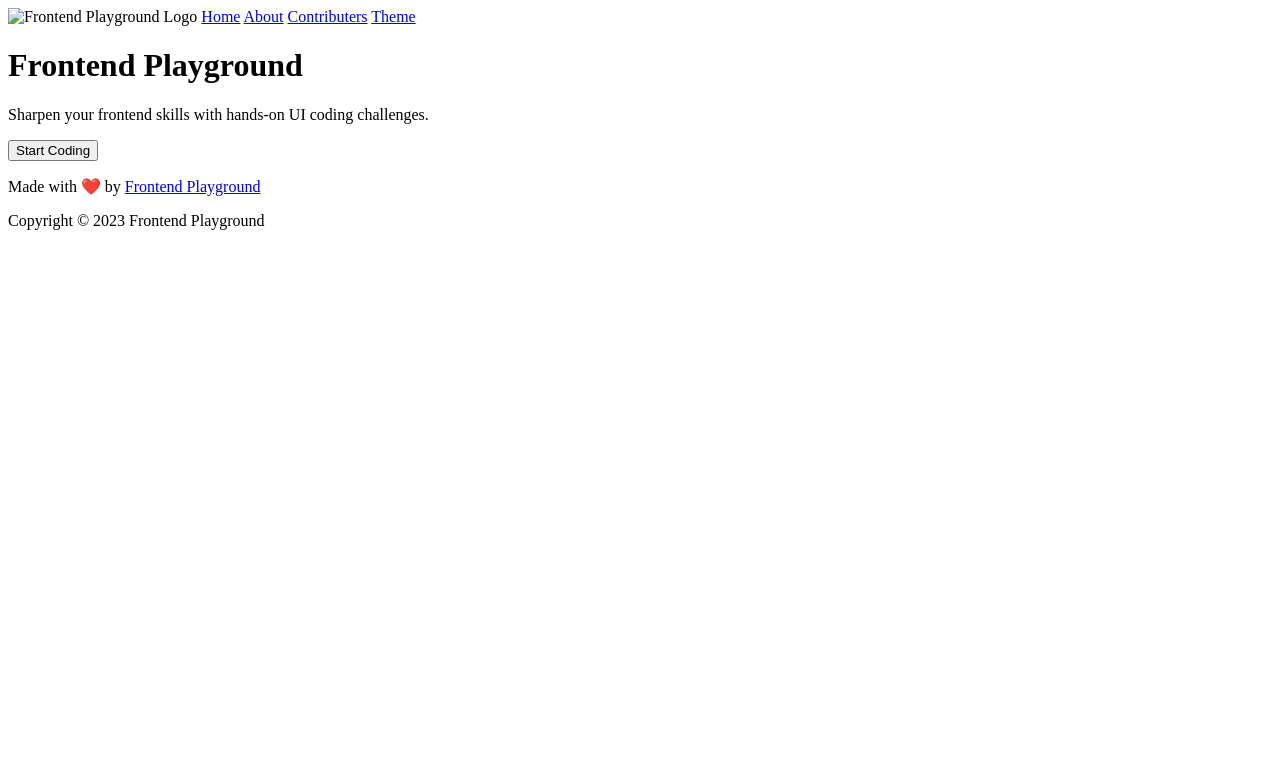
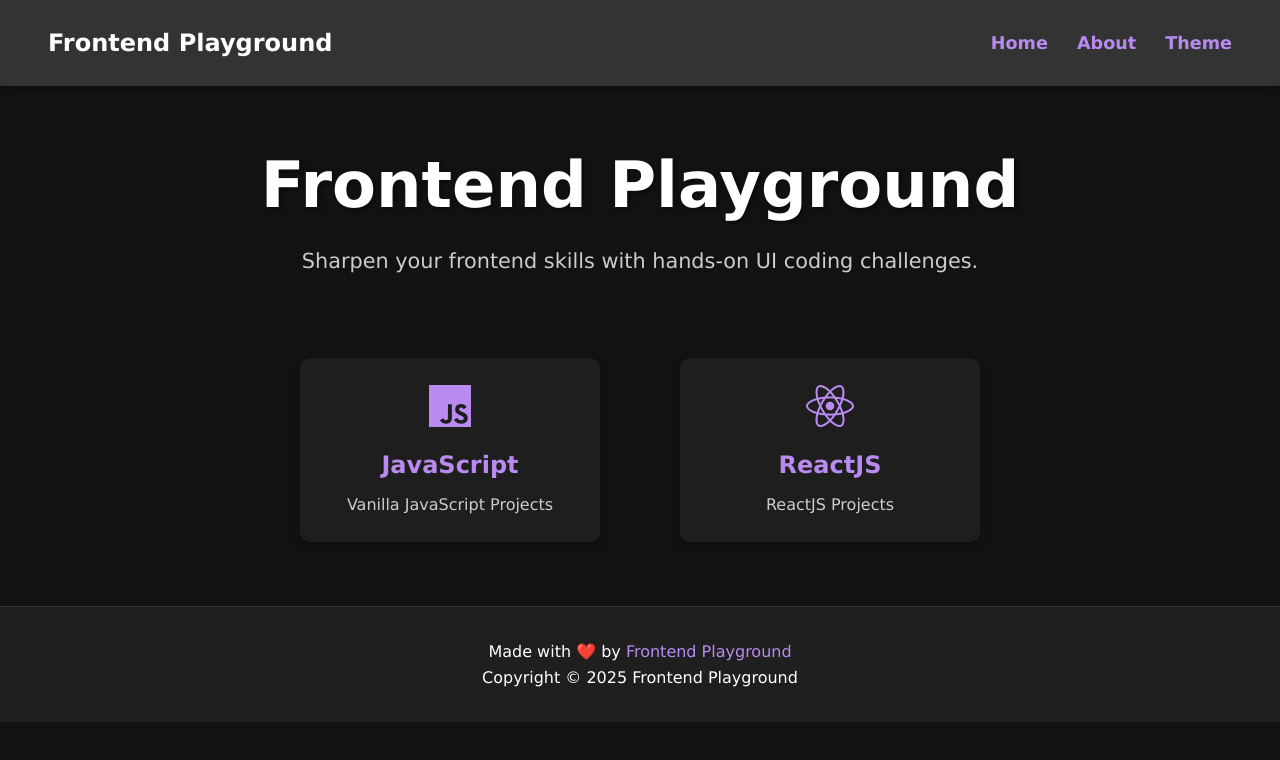
Before and after one commit to ksubramanyeshwara/FrontendPlayground, a plain HTML site: page index.html in a window 1280 px wide. Drawn offline with Linux system fonts and the light colour scheme.

Commit message:
feat: add home page

```diff
--- a/index.html
+++ b/index.html
@@ -4,6 +4,13 @@
     <meta charset="UTF-8" />
     <meta name="viewport" content="width=device-width, initial-scale=1.0" />
     <title>Frontend Playground</title>
+    <link
+      rel="stylesheet"
+      href="https://cdnjs.cloudflare.com/ajax/libs/font-awesome/6.5.2/css/all.min.css"
+      integrity="sha512-SnH5WK+bZxgPHs44uWIX+LLJAJ9/2PkPKZ5QiAj6Ta86w+fsb2TkcmfRyVX3pBnMFcV7oQPJkl9QevSCWr3W6A=="
+      crossorigin="anonymous"
+      referrerpolicy="no-referrer"
+    />
     <link rel="stylesheet" href="./style.css" />
     <script src="./script.js" defer></script>
   </head>
@@ -11,19 +18,42 @@
     <!-- feat: add initial project files -->
     <header>
       <nav>
-        <img src="./logo.png" alt="Frontend Playground Logo" />
+        <div>
+          <!-- <img src="./logo.png" alt="Frontend Playground Logo" /> -->
+          <h1>Frontend Playground</h1>
+        </div>
+        <div>
           <a href="#">Home</a>
           <a href="#">About</a>
-        <a href="#">Contributers</a>
           <a href="#">Theme</a>
+        </div>
       </nav>
+    </header>
+    <main>
+      <div class="hero">
         <h1>Frontend Playground</h1>
         <p>Sharpen your frontend skills with hands-on UI coding challenges.</p>
-      <button>Start Coding</button>
+      </div>
+      <section class="project-list">
+        <div class="project-cards">
+          <a href="./JavaScript/index.html" class="project-card">
+            <i class="fa-brands fa-js"></i>
+            <h3>JavaScript</h3>
+            <p>Vanilla JavaScript Projects</p>
+          </a>
+        </div>
+        <div class="project-cards">
+          <a href="" class="project-card">
+            <i class="fa-brands fa-react"></i>
+            <h3>ReactJS</h3>
+            <p>ReactJS Projects</p>
+          </a>
+        </div>
+      </section>
+    </main>
     <footer>
       <p>Made with ❤️ by <a href="#">Frontend Playground</a></p>
-        <p>Copyright © 2023 Frontend Playground</p>
+      <p>Copyright © 2025 Frontend Playground</p>
     </footer>
-    </header>
   </body>
 </html>
--- a/style.css
+++ b/style.css
@@ -0,0 +1,123 @@
+* {
+  padding: 0;
+  margin: 0;
+  box-sizing: border-box;
+}
+
+body {
+  font-family: "Lucida Sans", "Lucida Sans Regular", "Lucida Grande",
+    "Lucida Sans Unicode", Geneva, Verdana, sans-serif;
+  background-color: #121212;
+  color: #ffffff;
+  line-height: 1.6;
+}
+
+a {
+  color: #b98bf1;
+  text-decoration: none;
+  transition: color 0.3s ease;
+}
+
+a:hover {
+  color: #d9aefc;
+}
+
+header {
+  background: #333;
+  padding: 1.5rem 3rem;
+  box-shadow: 0 4px 8px rgba(0, 0, 0, 0.3);
+}
+
+nav {
+  display: flex;
+  justify-content: space-between;
+  align-items: center;
+}
+
+nav a {
+  margin-left: 1.5rem;
+  font-weight: bold;
+  font-size: 1.1rem;
+}
+
+.hero {
+  text-align: center;
+  padding: 3rem 2rem;
+}
+
+.hero h1 {
+  font-size: 4rem;
+  margin-bottom: 0.5rem;
+  text-shadow: 2px 2px 4px rgba(0, 0, 0, 0.5);
+}
+
+.hero p {
+  font-size: 1.3rem;
+  color: #ccc;
+}
+
+footer {
+  text-align: center;
+  padding: 2rem;
+  background-color: #1f1f1f;
+  border-top: 1px solid #333;
+}
+
+footer a:hover {
+  text-decoration: underline;
+}
+
+.project-list {
+  padding: 2rem;
+  display: flex;
+  justify-content: center;
+  gap: 5em;
+  align-items: center;
+}
+
+.project-list h2 {
+  text-align: center;
+  font-size: 2.5rem;
+  margin-bottom: 2rem;
+  text-transform: uppercase;
+  letter-spacing: 2px;
+}
+
+.project-cards {
+  display: flex;
+  flex-wrap: wrap;
+  justify-content: center;
+  gap: 1.5rem;
+  margin-bottom: 2rem;
+}
+
+.project-card {
+  background: #1e1e1e;
+  border-radius: 10px;
+  padding: 1.5rem;
+  width: 300px;
+  text-align: center;
+  transition: transform 0.3s ease, box-shadow 0.3s ease;
+  box-shadow: 0 4px 8px rgba(0, 0, 0, 0.2);
+}
+
+.project-card:hover {
+  transform: translateY(-10px);
+  box-shadow: 0 8px 16px rgba(0, 0, 0, 0.4);
+}
+
+.project-card i {
+  font-size: 3rem;
+  margin-bottom: 1rem;
+  color: #b98bf1;
+}
+
+.project-card h3 {
+  font-size: 1.5rem;
+  margin-bottom: 0.5rem;
+}
+
+.project-card p {
+  font-size: 1rem;
+  color: #ccc;
+}
```
Lines whose indentation alone changed are shown as unchanged.
